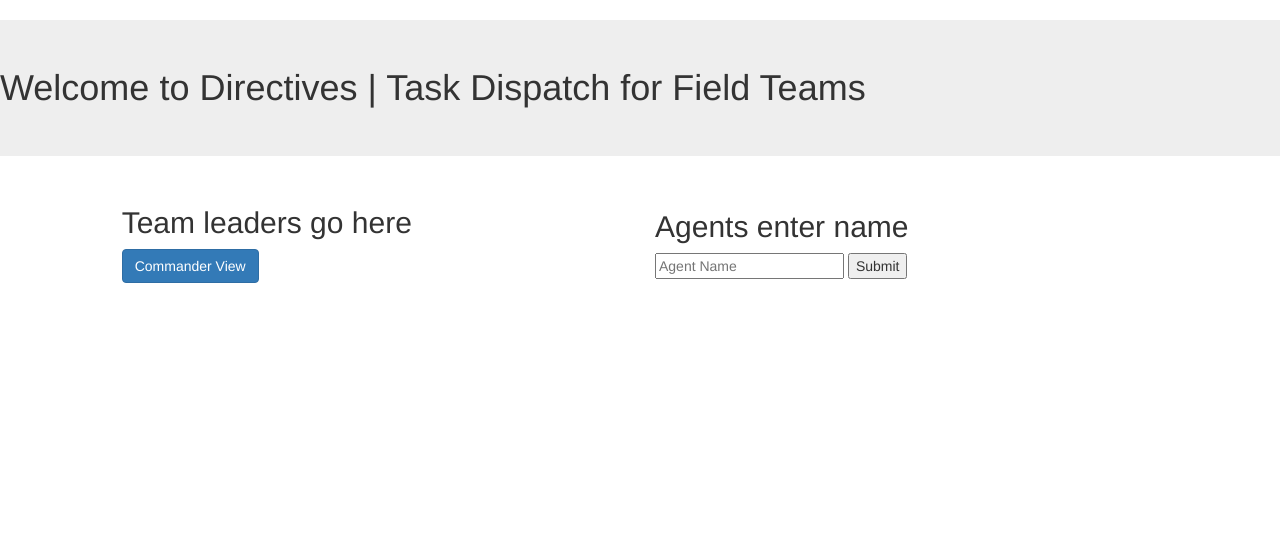
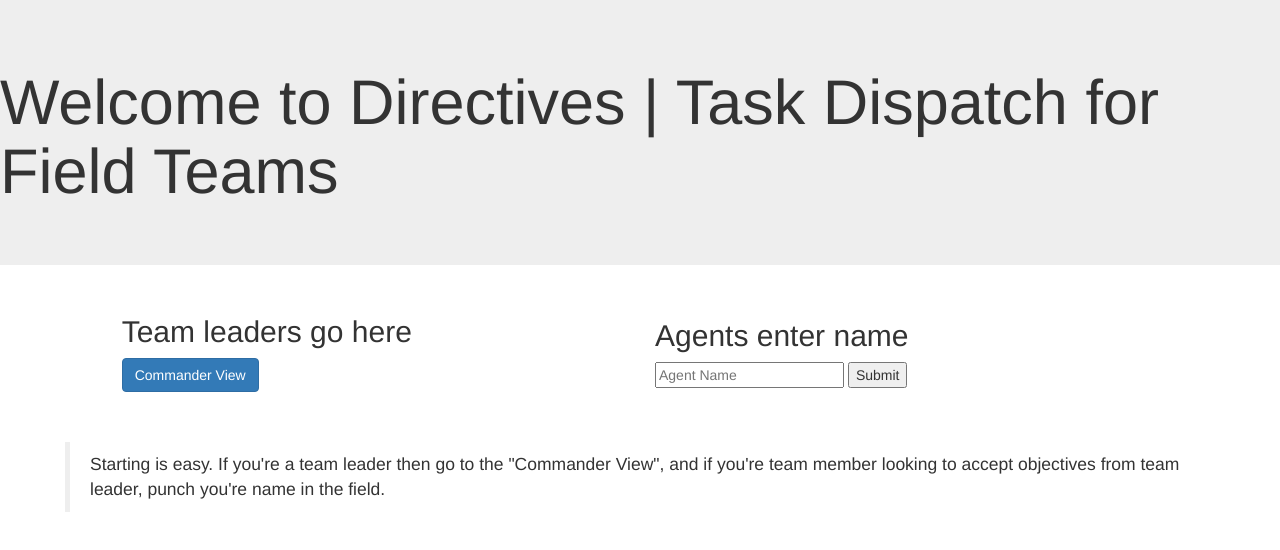
Before and after one commit to MichaelDaof/directives, a website: page clients/index.html in a window 1280 px wide. Drawn offline with nearby package versions, Linux system fonts and the light colour scheme; some packages are replaced by stand-ins of ours; files that its build step writes are made by us from their sources; no server answers; files whose address does not match are found by name.

Commit message:
(style) update

```diff
--- a/clients/enter.html
+++ b/clients/enter.html
@@ -1,4 +1,6 @@
-<h1 class="jumbotron">Welcome to Directives | Task Dispatch for Field Teams</h1>
+<div class="jumbotron">
+  <h1>Welcome to Directives | Task Dispatch for Field Teams</h1>
+</div>
 
 <div class="enter">
   <div class="col-md-5">
@@ -13,3 +15,11 @@
     </form>
   </div>
 </div>
+
+<div id="instructions" class="container">
+  <blockquote>
+    Starting is easy. If you're a team leader then go to the "Commander View",
+    and if you're team member looking to accept objectives from team leader,
+    punch you're name in the field.
+  </blockquote>
+</div>
--- a/clients/style.css
+++ b/clients/style.css
@@ -6,6 +6,10 @@
 .vertical {
   display: flex;
   flex-direction: column;
+}
+#instructions {
+  margin: 50px;
+  font-size: large;
 }
 .field-view {
 	display: block;
```
Also changed, not shown: clients/commander_client/commander.html (+1 -1 lines).
